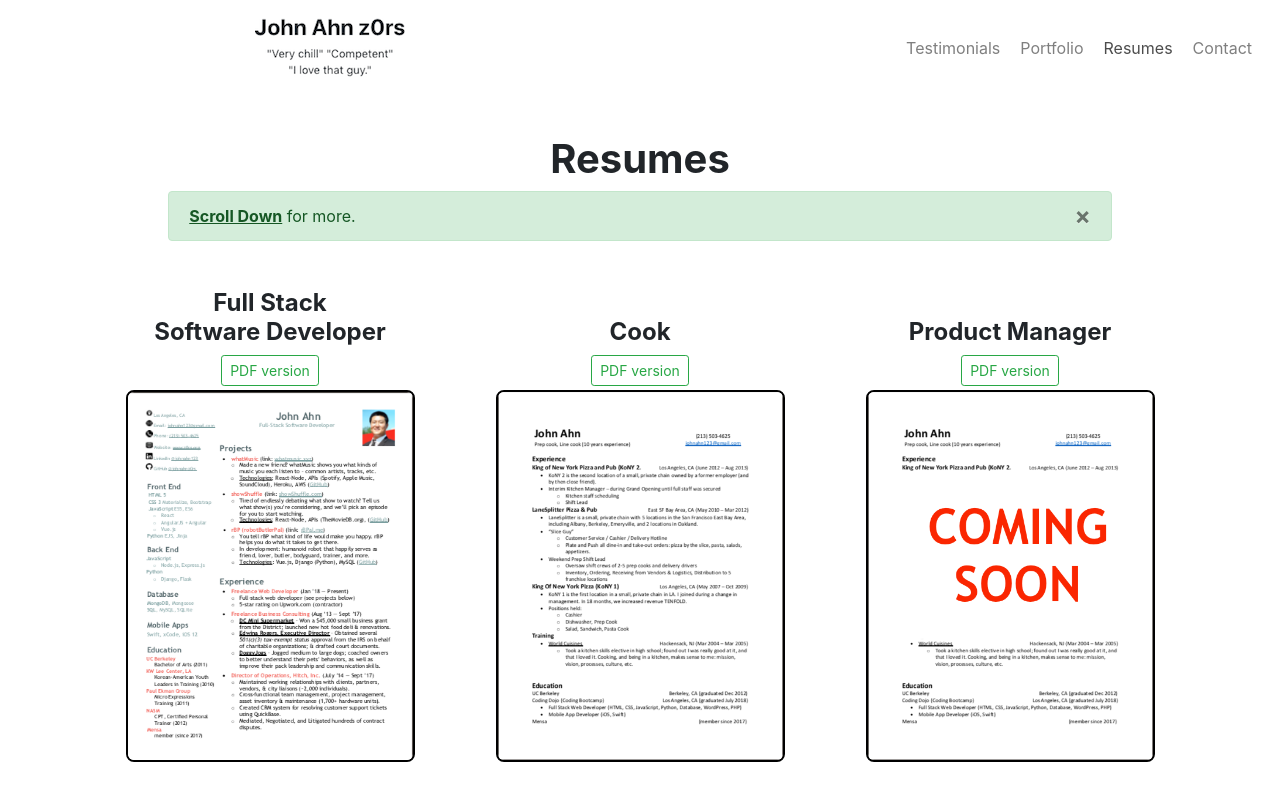
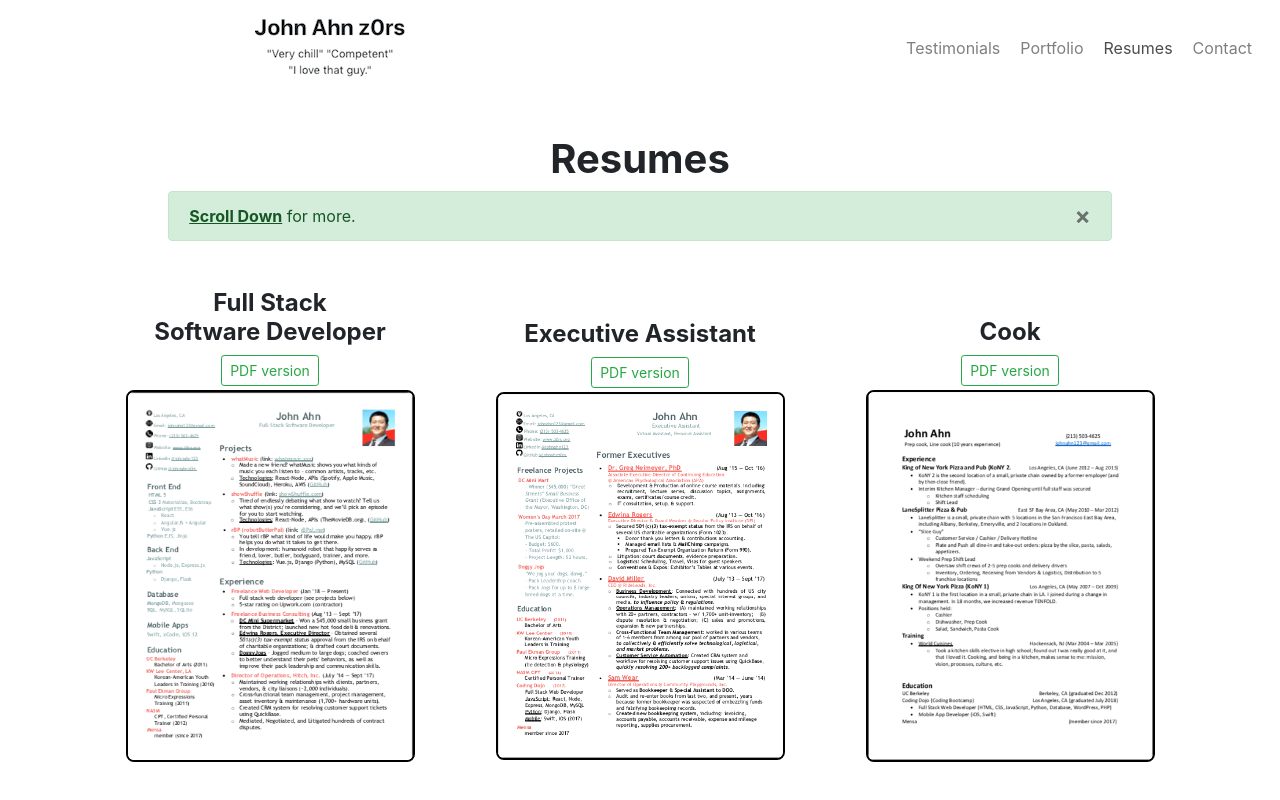
Before and after one commit to johnahnz0rs/z0rs-org, a React (Create React App) app: page / in a window 1280 px wide. Both pictures are taken after a click on the link "Resumes". Shown: the top 800 px of the page. Built offline with nearby package versions, Linux system fonts and the light colour scheme.

Commit message:
added executive assistant resume

```diff
--- a/src/components/Resume.js
+++ b/src/components/Resume.js
@@ -1,6 +1,7 @@
 import React from "react";
 
 import WebDevImage from '../assets/resume-webdev.png';
+import ExecAsstImage from '../assets/resume-asst.png';
 import CookImage from '../assets/resume-cook.png';
 import ComingSoonImage from '../assets/resume-comingsoon.png';
 
@@ -11,6 +12,7 @@ const Resume = props => {
     // URLs to PDFs
     const webDevURL = 'https://drive.google.com/file/d/1Wv833cDm87iXHViogFsQ4tWmB3PJxp4u/view?usp=sharing';
     const cookURL = 'https://drive.google.com/file/d/1_mcNi5Ph0t23jRo4YgT-wDdvVvuwE-OL/view?usp=sharing';
+    const execAsstURL = 'https://drive.google.com/file/d/19OVW09NFphBYYAc0LcMdugKyyoH53Rxb/view?usp=sharing';
     const comingSoonURL = '#';
 
     // stylez
@@ -50,6 +52,18 @@ const Resume = props => {
                 </div>
 
 
+                {/* executive assistant */}
+                <div className="text-center col col-12 col-sm-6 col-md-4 d-inline-block mb-5">
+                    <h4><b>Executive Assistant</b></h4>
+                    <a className="btn btn-sm btn-outline-success mb-1" href={execAsstURL}>
+                        PDF version
+                    </a>
+                    <a className="d-block" href={execAsstURL}>
+                        <img style={resumeThumbnail} src={ExecAsstImage} alt="John Ahn's Resume" />
+                    </a>
+                </div>
+
+
                 {/* cook */}
                 <div className="text-center col col-12 col-sm-6 col-md-4 d-inline-block mb-5">
                     <h4><b>Cook</b></h4>
@@ -64,21 +78,8 @@ const Resume = props => {
 
 
 
-
-                {/* product manager */}
-                <div className="text-center col col-12 col-sm-6 col-md-4 d-inline-block mb-5">
-                    <h4><b>Product Manager</b></h4>
-                    <a className="btn btn-sm btn-outline-success mb-1"
-                       href={comingSoonURL}>
-                        PDF version
-                    </a>
-                    <a className="d-block" href={comingSoonURL}>
-                        <img style={resumeThumbnail} src={ComingSoonImage} alt="John Ahn's Resume" />
-                    </a>
-                </div>
-
-
-                {/* operations manager */}
+                {/* COMING SOON */}
+                {/* product manager / operations manager */}
                 <div className="text-center col col-12 col-sm-6 col-md-4 d-inline-block mb-5">
                     <h4><b>Operations Managment</b></h4>
                     <a className="btn btn-sm btn-outline-success mb-1" href={comingSoonURL}>
@@ -90,28 +91,8 @@ const Resume = props => {
                 </div>
 
 
-                {/* executive assistant */}
-                <div className="text-center col col-12 col-sm-6 col-md-4 d-inline-block mb-5">
-                    <h4><b>Executive Assistant</b></h4>
-                    <a className="btn btn-sm btn-outline-success mb-1" href={comingSoonURL}>
-                        PDF version
-                    </a>
-                    <a className="d-block" href={comingSoonURL}>
-                        <img style={resumeThumbnail} src={ComingSoonImage} alt="John Ahn's Resume" />
-                    </a>
-                </div>
 
 
-                {/* administrative assistant */}
-                <div className="text-center col col-12 col-sm-6 col-md-4 d-inline-block mb-5">
-                    <h4><b>Administrative Assistant</b></h4>
-                    <a className="btn btn-sm btn-outline-success mb-1" href={comingSoonURL}>
-                        PDF version
-                    </a>
-                    <a className="d-block" href={comingSoonURL}>
-                        <img style={resumeThumbnail} src={ComingSoonImage} alt="John Ahn's Resume" />
-                    </a>
-                </div>
 
             </div>
         </React.Fragment>
```
Also changed, not shown: src/assets/resume-asst.png (added), 17 other files (tests, documents, lock files or other folders).
